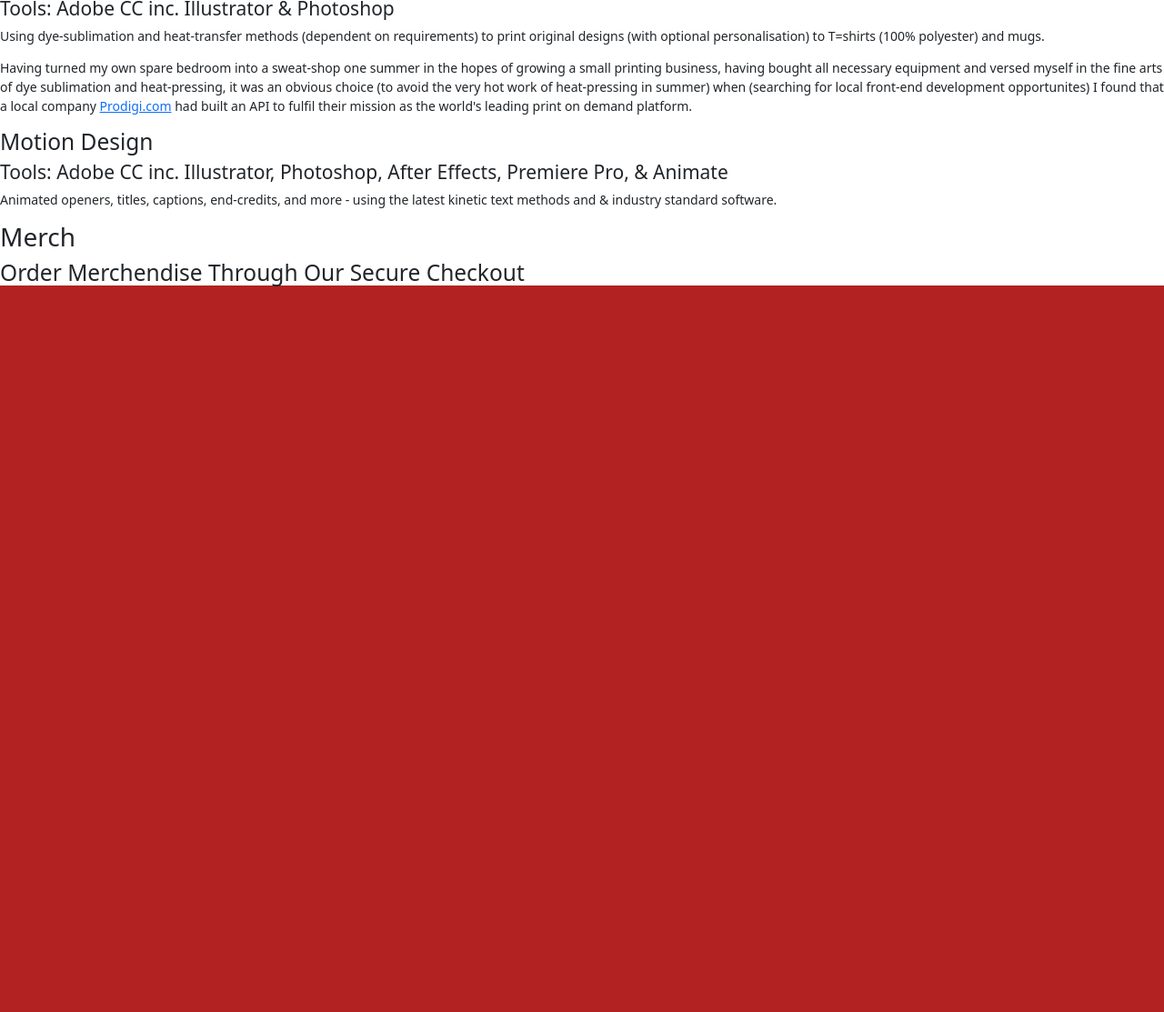
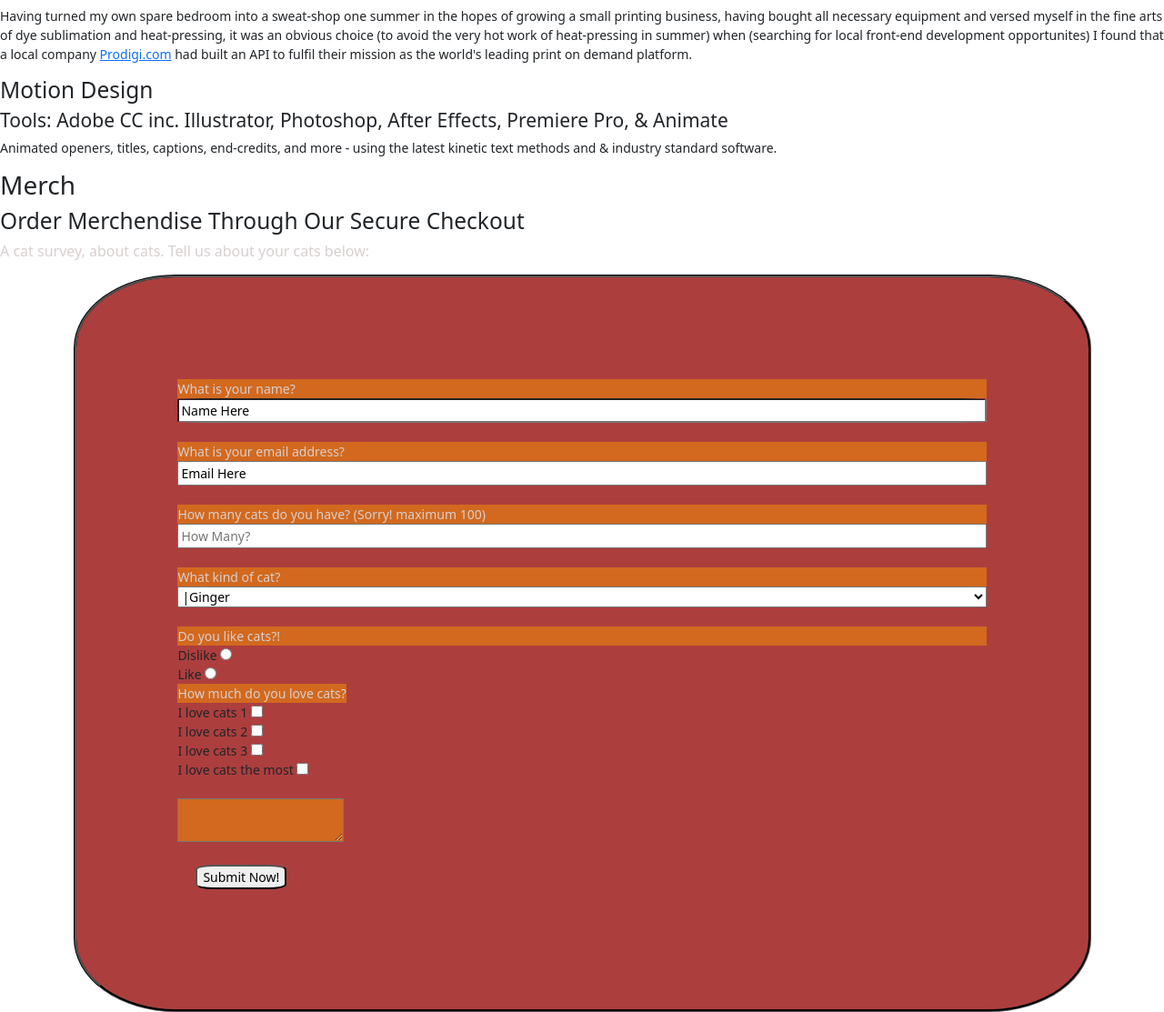
Before and after one commit to billyndroid/real-portfolio, a plain HTML site: page index2.html in a window 1280 px wide. Shown: the part 632-1745 px from the top of the page at 91% size. Before the commit the page ends 953 px from the top, so only its background shows below. Drawn offline with Linux system fonts and the light colour scheme; a web font is replaced by a local one.

Commit message:
update index3
Added survey form html

```diff
--- a/index2.html
+++ b/index2.html
@@ -14,10 +14,10 @@
     <main id="fullpage">
         <nav>
             <ul>
-                <li><a href="#about_me>">About Me</a> </li>
-                <li> <a href="#my_projects">My Projects</a> </li>
-                <li> <a href="#my_designs">My Designs</a> </li>
-                <li><a href="#merch">Merch</a></li>
+              <button> <li><a href="#about_me>">About Me</a> </li> </button>
+              <button> <li> <a href="#my_projects">My Projects</a> </li> </button>
+              <button>  <li> <a href="#my_designs">My Designs</a> </li> </button>
+              <button>  <li><a href="#merch">Merch</a></li> </button>
                 <li></li>
                 <li></li>
             </ul>
@@ -68,6 +68,56 @@ page below uses the <a href="https://www.prodigi.com/"target="_blank" >Prodigi.c
                 <h3>Order Merchendise Through Our Secure Checkout</h3>
             </article>
         </div>
+        <div>
+        <article>
+        <p id="description">A cat survey, about cats. Tell us about your cats below:</p>
+<div class="container">
+<form id="survey-form">
+    <label for="name" id="name-label">What is your name?</label>
+<input type="text"  id="name" value="Name Here" placeholder="Insert Name Here." required><br>
+
+<label for="email" id="email-label">What is your email address?</label>
+<input type="email" id="email" value="Email Here" placeholder="Insert Name Here." required><br>
+
+<label for="number" id="number-label">How many cats do you have? (Sorry! maximum 100) </label>
+<input type="number" id="number" value="name" placeholder="How Many?"  min="10" max="100" required><br>
+
+
+
+<label for="dropdown" id="dropdown-label">What kind of cat?</label>
+<select id="dropdown" name="dropdown">
+    <option value="ginger">|Ginger</option>
+    <option value="siamese">Siamese</option>
+    <option value="fat">Fat</option>
+    <option value="other">Other</option>
+  </select><br>
+  <label for="name" id="name-label">Do you like cats?!</label>
+  <label for="radio">Dislike</>
+    <input id="radio" type="radio" name="radio" value="radio"><br>
+    <label for="radio">Like</>
+        <input id="radio" type="radio" name="radio" value="radio"><br>
+
+
+  <label for="checkbox" id="checkbox-label">How much do you love cats?</label><br>
+  <label for="checkbox" id="checkbox-label-small">I love cats 1</label>
+  <input type="checkbox" id="checkbox" value="over2"> <br>
+  <label for="checkbox" id="checkbox-label-small">I love cats 2</label>
+  <input type="checkbox" id="checkbox" value="over2"> <br>
+  <label for="checkbox" id="checkbox-label-small">I love cats 3</label>
+  <input type="checkbox" id="checkbox" value="over2"> <br>
+  <label for="checkbox" id="checkbox-label-small">I love cats the most</label>
+  <input type="checkbox" id="checkbox" value="over2"> <br>
+
+<br>
+<textarea>
+
+    </textarea><br>
+
+	<input type="submit" id="submit" value="Submit Now!">
+</form>
+</div>
+            </article>
+        </div>
     </main>
 
 </body>
```
